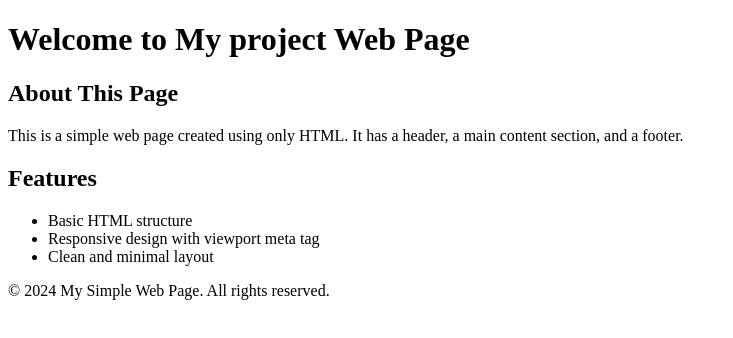
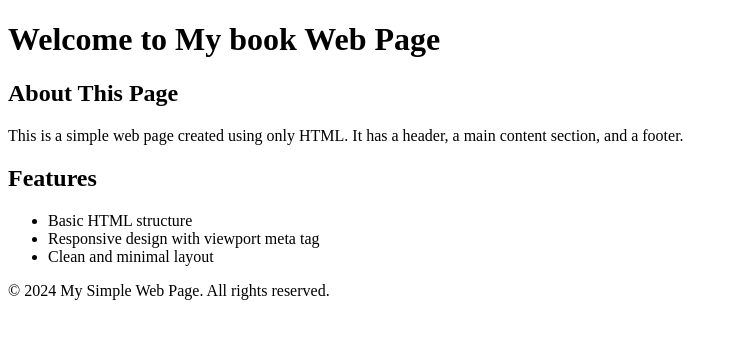
Before and after one commit to itz-jadhav/static-web-hosting, a plain HTML site: page index.html in a window 1280 px wide. Shown: the whole page, without its empty margins (0-733 px from the left). Drawn offline with Linux system fonts and the light colour scheme.

Commit message:
Update index.html

```diff
--- a/index.html
+++ b/index.html
@@ -8,7 +8,7 @@
 <body>
     <!-- Header Section -->
     <header>
-        <h1>Welcome to My project Web Page</h1>
+        <h1>Welcome to My book Web Page</h1>
     </header>
 
     <!-- Main Content Section -->
```
